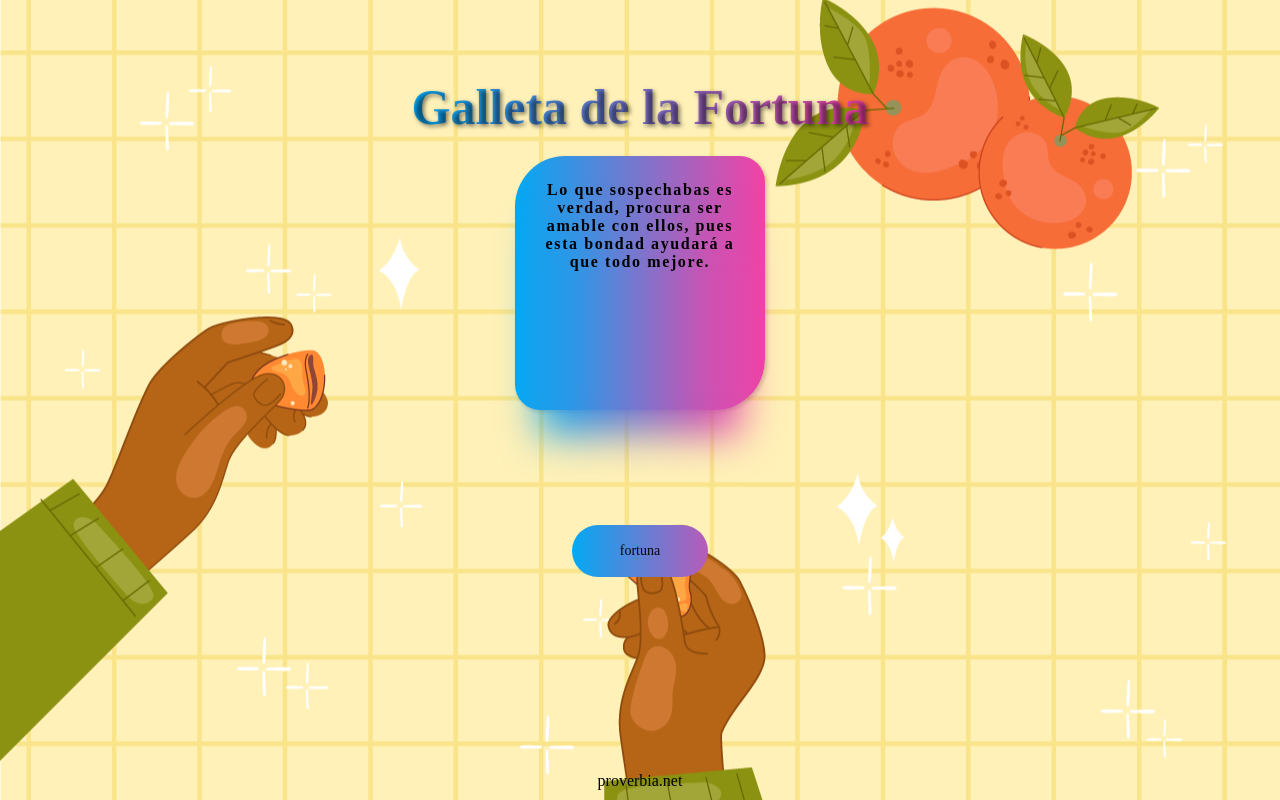
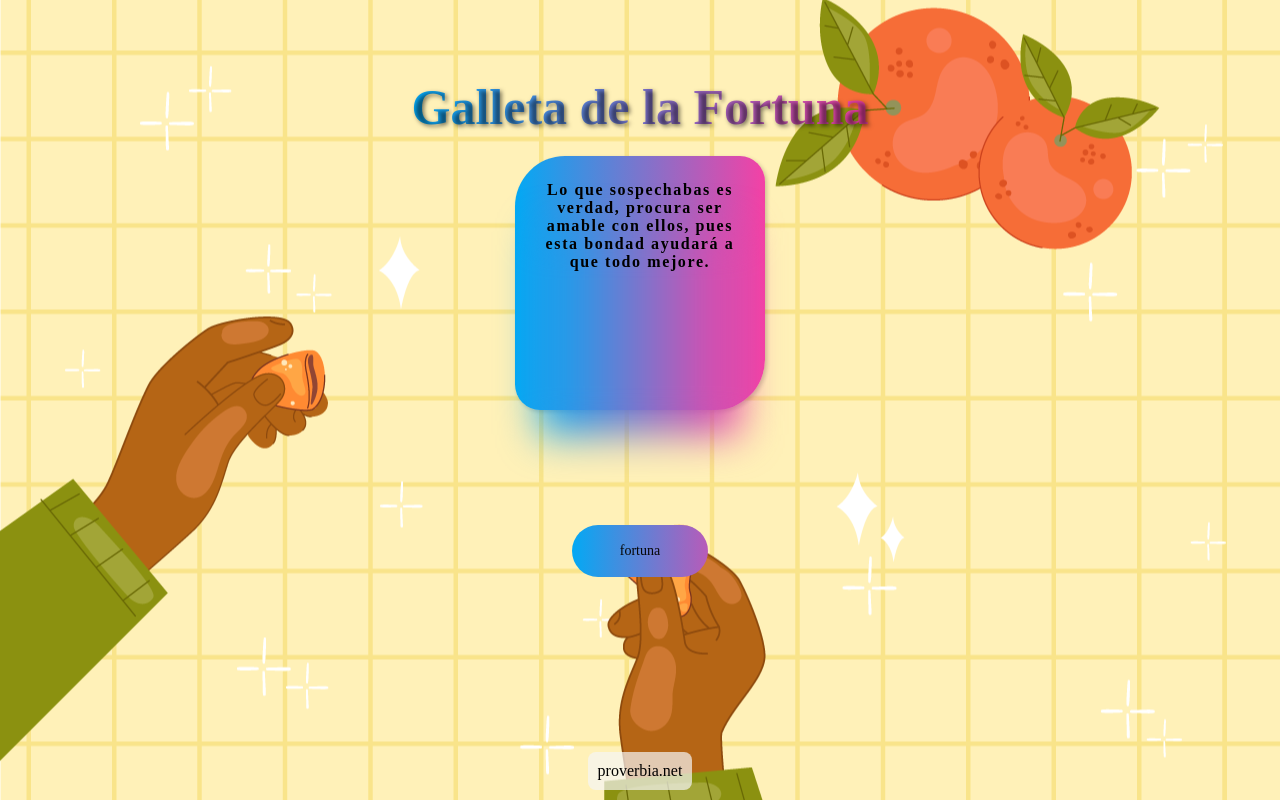
Before and after one commit to JavierOspina07/galleta_de_la_fortuna_JavierOspina, a React (Vite) app: page / in a window 1280 px wide. Built offline with nearby package versions, Linux system fonts and the light colour scheme; a web font is replaced by a local one.

Commit message:
cambios en el autor

```diff
--- a/src/index.css
+++ b/src/index.css
@@ -155,3 +155,10 @@ body {
    .phrase__container:hover::after {
     opacity: 0;
    }
+
+   .card__author {
+    background-color:  rgba(245, 245, 245, 0.7);
+    border-radius: 8px;
+    padding: 10px;
+    display: inline-block;
+  }
```
